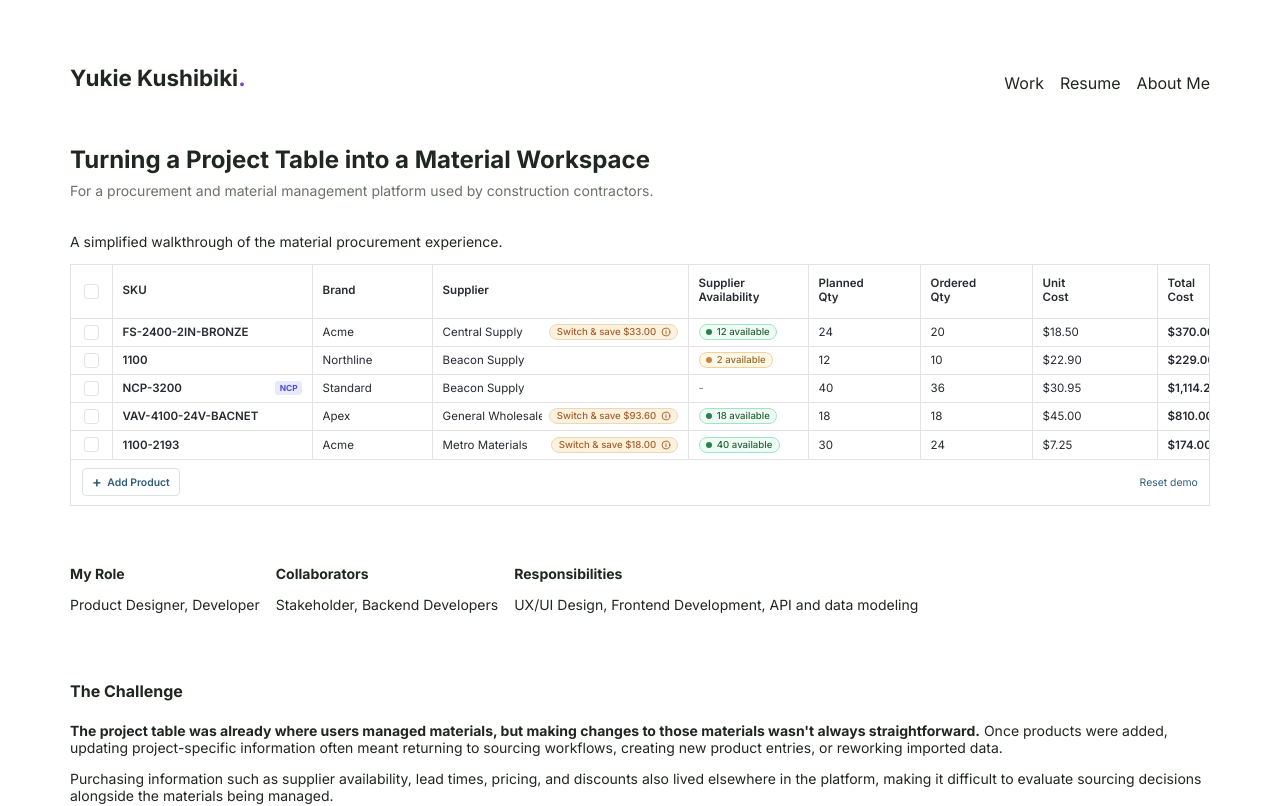
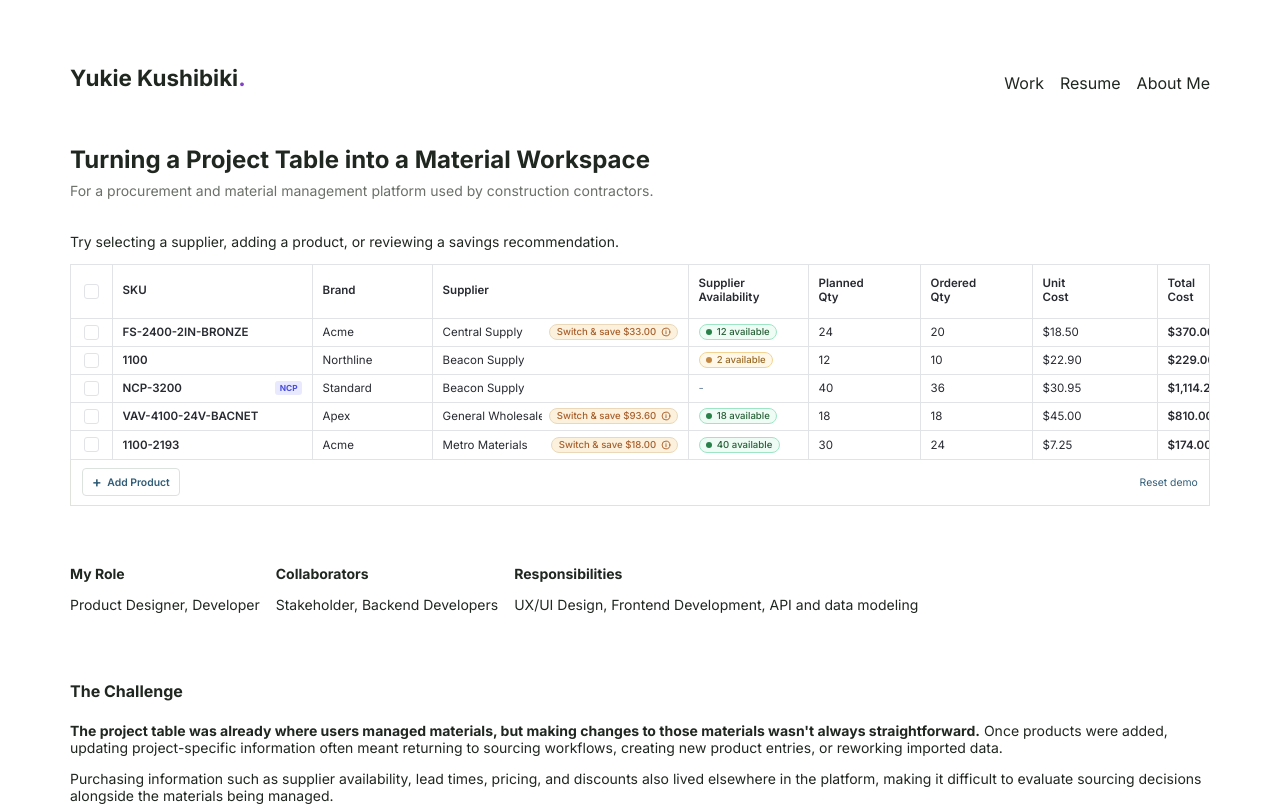
Before and after one commit to yutsukushi/Professional-Portfolio, a Vue app: page /case-studies/material-procurement-workflow in a window 1280 px wide. Shown: the top 806 px of the page. Built offline with nearby package versions, Linux system fonts and the light colour scheme.

Commit message:
feat: update introductory text for material procurement experience

```diff
--- a/src/components/MaterialProcurementDemo.vue
+++ b/src/components/MaterialProcurementDemo.vue
@@ -690,7 +690,7 @@ function openEmptySupplierDropdown(row, trigger) {
 
 <template>
       <section class="procurement-table-section" aria-labelledby="procurement-table-title">
-      <p style="font-size: 14px;">A simplified walkthrough of the material procurement experience.</p>
+      <p style="font-size: 14px;">Try selecting a supplier, adding a product, or reviewing a savings recommendation.</p>
         <div class="procurement-table-scroll" tabindex="0" role="region" aria-label="Material schedule table, scroll horizontally to see more columns">
           <table class="procurement-table" aria-label="Harbor House material schedule">
             <colgroup>
```
